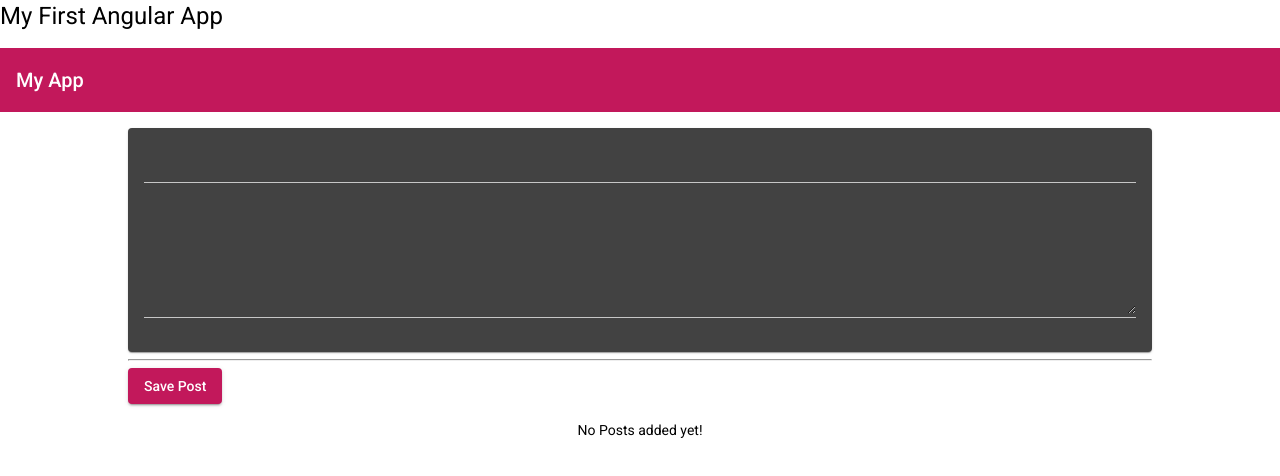
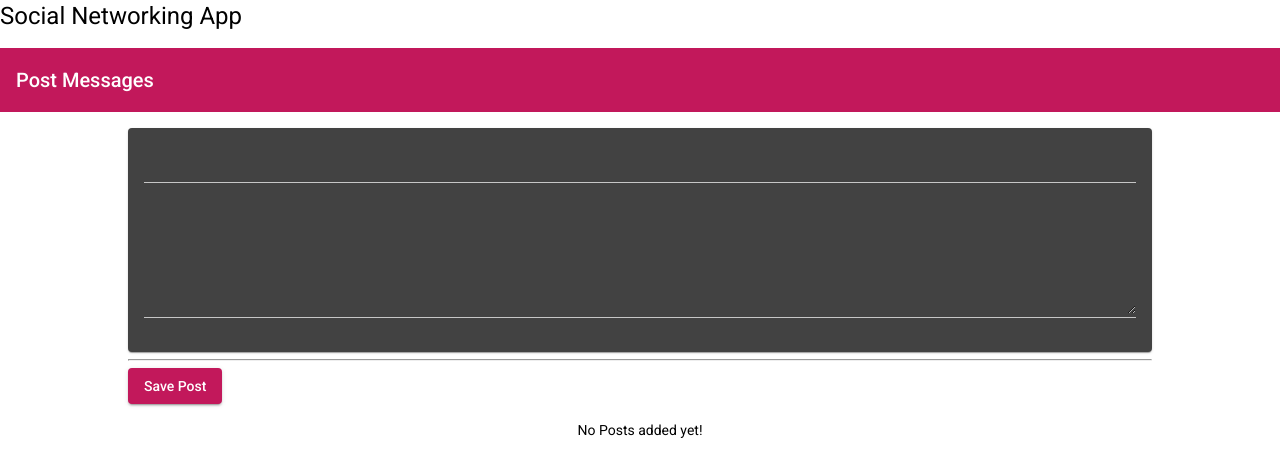
Before and after one commit to ANE-UCD-ILT-MEAN-STACK-TRAINING/social-networking-app-rama, an Angular app in the folder mean-course/: page / in a window 1280 px wide. Shown: the top 476 px of the page. Built offline with nearby package versions, Linux system fonts and the light colour scheme.

Commit message:
PostModel on top of decorator.

```diff
--- a/mean-course/src/app/app.component.html
+++ b/mean-course/src/app/app.component.html
@@ -1,5 +1,5 @@
 <div>
-  <h1>My First Angular App</h1>
+  <h1>Social Networking App</h1>
 </div>
 <app-header></app-header>
 <main>
--- a/mean-course/src/app/app.component.ts
+++ b/mean-course/src/app/app.component.ts
@@ -1,4 +1,5 @@
 import { Component } from '@angular/core';
+import { Post } from './posts/post.model';
 
 @Component({
   selector: 'app-root',
@@ -6,7 +7,7 @@ import { Component } from '@angular/core';
   styleUrls: ['./app.component.css']
 })
 export class AppComponent {
-  storedPosts = [];
+  storedPosts : Post[] = [];
   onPostAdded(post){
     this.storedPosts.push(post);
   }
--- a/mean-course/src/app/header/header/header.component.html
+++ b/mean-course/src/app/header/header/header.component.html
@@ -1 +1 @@
-<mat-toolbar color="primary">My App</mat-toolbar>
+<mat-toolbar color="primary">Post Messages</mat-toolbar>
--- a/mean-course/src/app/posts/post-create/post-create.component.ts
+++ b/mean-course/src/app/posts/post-create/post-create.component.ts
@@ -1,4 +1,5 @@
 import { Component,  OnInit, EventEmitter, Output } from '@angular/core';
+import { Post } from '../post.model';
 
 @Component({
   selector: 'app-post-create',
@@ -27,7 +28,7 @@ export class PostCreateComponent implements OnInit {
 enteredTitle = '';
 enteredContent = '';
 onAddPost() {
-    const post = {
+    const post: Post = {
       title: this.enteredTitle,
       content:this.enteredContent
     }
--- a/mean-course/src/app/posts/post-list/post-list.component.ts
+++ b/mean-course/src/app/posts/post-list/post-list.component.ts
@@ -1,4 +1,5 @@
 import { Component, OnInit, Input } from '@angular/core';
+import { Post } from '../post.model';
 
 @Component({
   selector: 'app-post-list',
@@ -9,7 +10,7 @@ export class PostListComponent implements OnInit {
 
   constructor() { }
 
-  @Input() posts = [];
+  @Input() posts: Post[] = [];
   /*posts = [
     {title: 'First Post', content: " This is the first post content"},
     {title: 'Second Post', content: " This is the Second post content"},
--- /dev/null
+++ b/mean-course/src/app/posts/post.model.ts
@@ -0,0 +1,4 @@
+export interface Post{
+    title : string;
+    content: string;
+}
```
Also changed, not shown: 1 other file (tests, documents, lock files or other folders).
